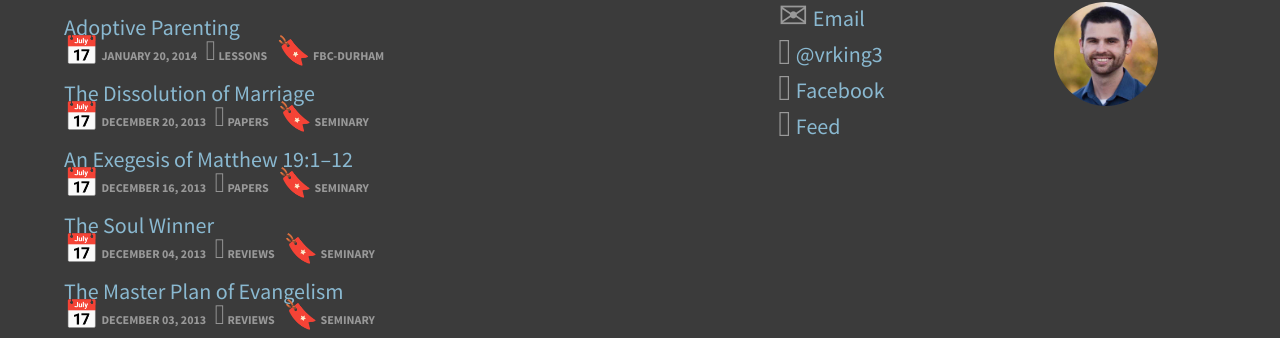
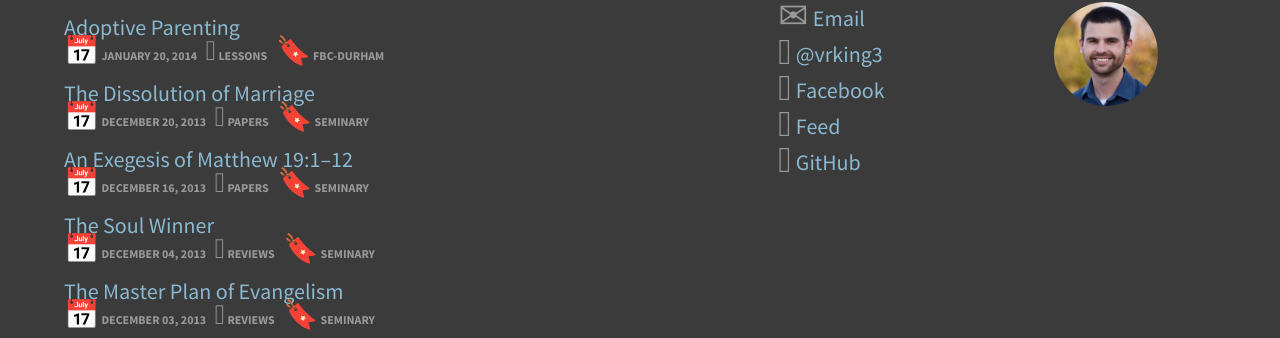
Before and after one commit to snowdj/vernonking.org, a Jekyll site: the page built from pages/about.md, in a window 1280 px wide. Shown: the part 1442-1780 px from the top of the page. Built offline with Jekyll 4.4.1, drawn with Linux system fonts in a browser that asks for light colours.

Commit message:
added github repo link in footer. Closes #49

```diff
--- a/_config.yml
+++ b/_config.yml
@@ -9,7 +9,9 @@ owner:
   name:           Vernon R. King, III
   email:          mail@vernonking.org
   twitter:        vrking3
-  github:         pjking07
+  github:
+    user:         pjking07
+    repo:         vernonking.org
   facebook:       pjking07
 
 # Links to include in top navigation
--- a/_includes/footer.html
+++ b/_includes/footer.html
@@ -28,6 +28,12 @@
                     <span aria-hidden="true" data-icon="&#59194;"></span>
                     Feed
                 </a></li>
+                {% if site.owner.github.user && site.owner.github.repo %}
+                <li><a href="https://github.com/{{ site.owner.github.user }}/{{ site.owner.github.repo }}">
+                    <span class="social-media" aria-hidden="true" data-icon="&#62208;"></span>
+                    GitHub
+                </a></li>
+                {% endif %}
             </ul>
             <div class="social-photo"><img src="{{ site.files }}/layout/squareface.jpg" alt="Vernon R. King, III"/></div>
         </div>
```
